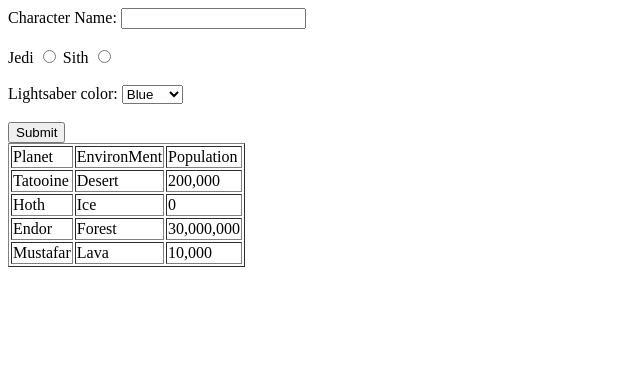
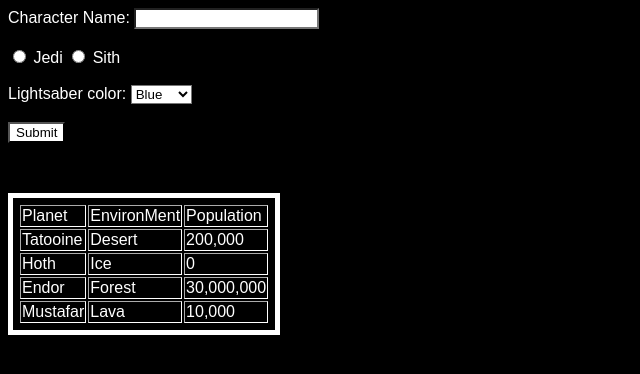
Before and after one commit to mounikakrishna8/wb-assess-2, a website: page src/index.html in a window 1280 px wide. Shown: the whole page, without its empty margins (0-640 px from the left). Drawn offline with Linux system fonts and the light colour scheme.

Commit message:
done wb-assement-2

```diff
--- a/src/index.html
+++ b/src/index.html
@@ -8,24 +8,25 @@
   </head>
 
   <body>
-    <div class = "">
-      <form>
-       <label> Character Name: </label> <input type = "text"/> <br> <br>
-       <label> Jedi </label> <input type = "radio"/> <label> Sith </label> <input type = "radio"/> <br> <br>
-       <label> Lightsaber color: </label>
-       <select>
+    <div class = "form-types">
+      <form type = "submit">
+       <label> Character Name: </label> <input type = "text" class=" input"/> <br> <br>
+      <input type = "radio" name = "person" value = "jedi"  />  Jedi
+      <input type = "radio" name = "person" value = "sith" /> Sith <br> <br>
+       <label for = "colors"> Lightsaber color: </label>
+       <select name= "colors" id = "select-options" >
          <option> Blue </option>
          <option> Green </option>
          <option> Red </option>
          <option>Purple </option>
       </select> <br> <br>
-       <button> Submit </button>
+       <button class="buttonSubmit"> Submit </button>
       </form>
     </div>
 
     <div>
-      <table border = "1">
-        <thead>
+      <table  border="1" class = "tbltxt">
+        <thead class="tblcoloumn">
           <tr>
             <td> Planet </td>
             <td> EnvironMent </td>
--- a/src/styles.css
+++ b/src/styles.css
@@ -1,3 +1,33 @@
-.{
-    background-co
+*{
+    background-color : rgb(0, 0, 0);
+
+    font-family: sans-serif;
+    color: rgb(255, 255, 255);
 }
+
+#select-options{
+    background-color: rgb(255, 255, 255);
+    color: rgb(0, 0, 0);
+
+}
+.input{
+    background-color: rgb(255, 255, 255);
+}
+.buttonSubmit{
+    background-color: rgb(255, 255, 255);
+    color: rgb(0, 0, 0);
+}
+
+.tbltxt{
+    display: table;
+    padding: 5px;
+    border:  5px solid rgb(255, 255, 255);
+    font-weight: normal;
+    margin-top: 50px;
+
+}
+.tblcolumn{
+    display: table-cell;
+    padding: 5px;
+    font-weight:bold;
+}
```
Also changed, not shown: src/js-dom.html (+4 -4 lines), src/js-dom.js (+38 -2 lines).
